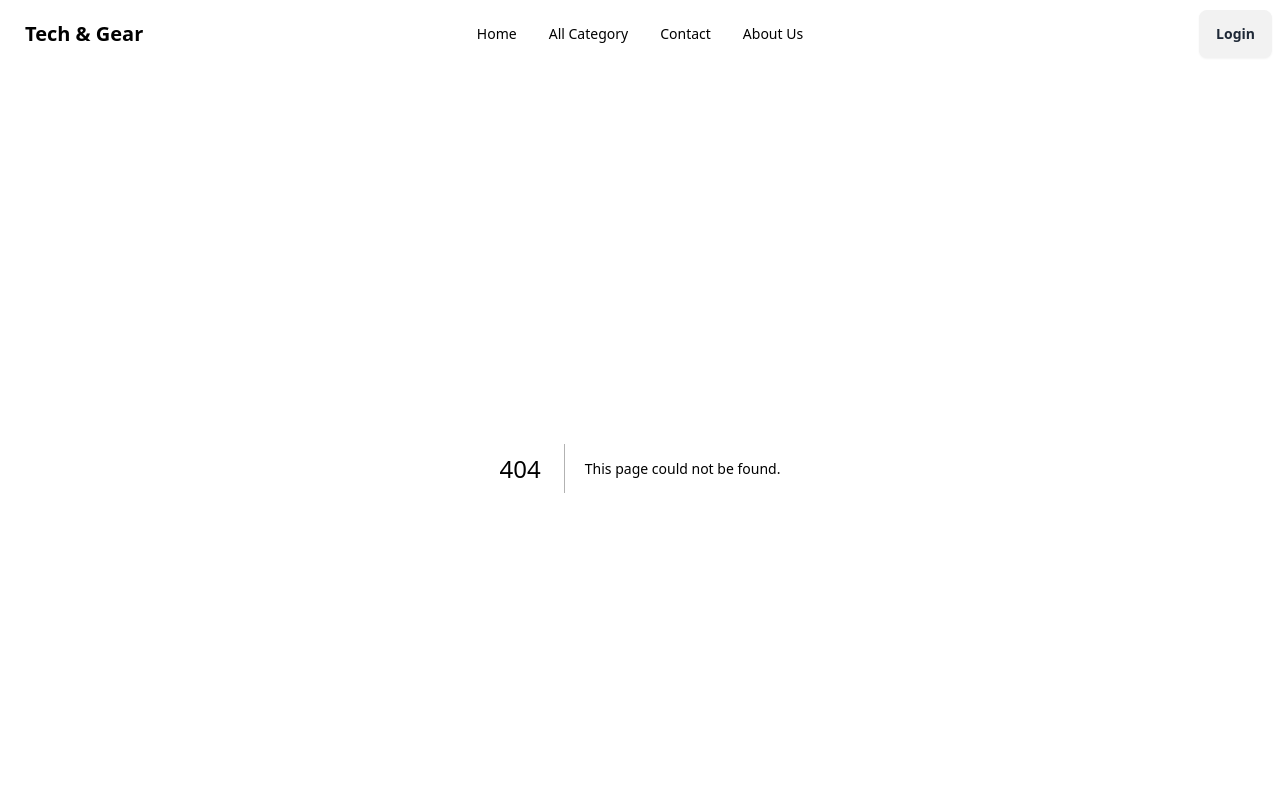
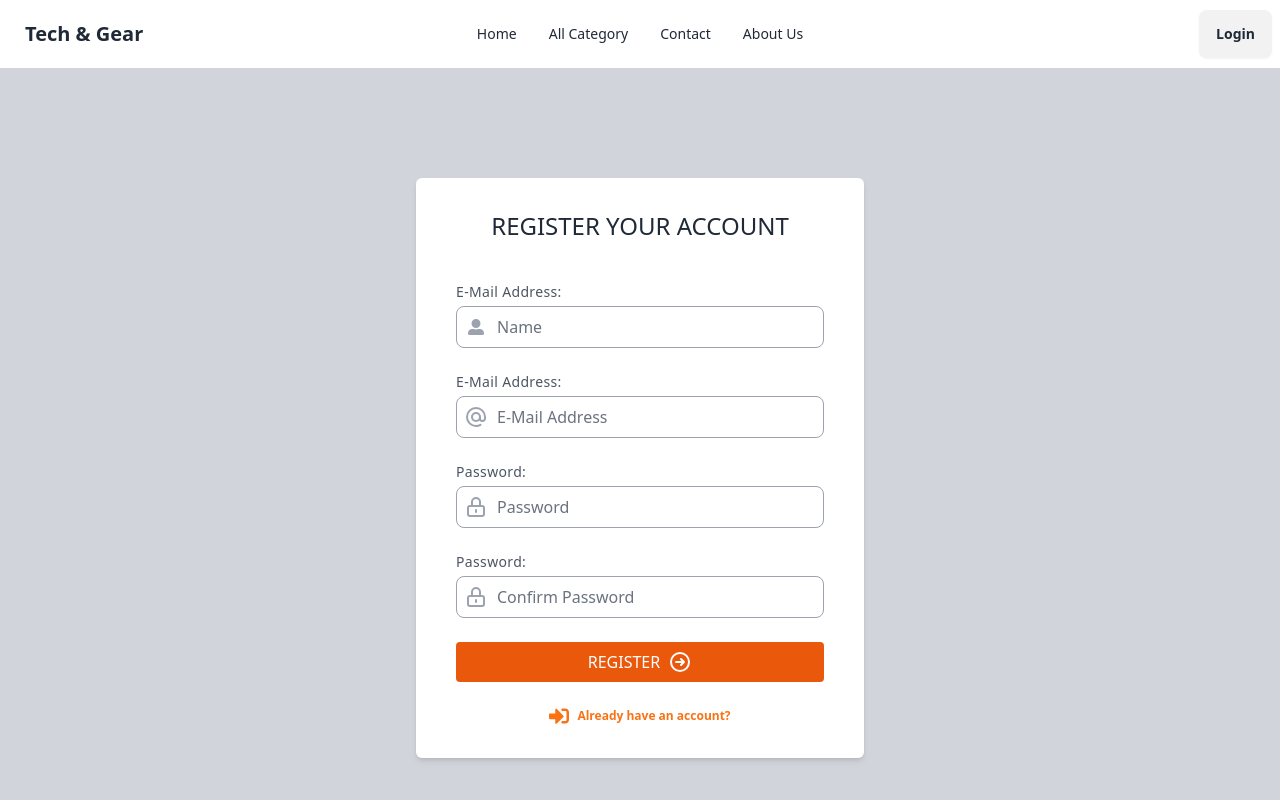
Before and after one commit to Mostafizur-Pro/tech-gear, a Next.js app: page /register in a window 1280 px wide. Before the commit this address had no page. Shown: the top 800 px of the page. Built offline with nearby package versions, Linux system fonts and the light colour scheme.

Commit message:
register page create

```diff
--- a/package.json
+++ b/package.json
@@ -11,7 +11,8 @@
   "dependencies": {
     "next": "14.0.4",
     "react": "^18",
-    "react-dom": "^18"
+    "react-dom": "^18",
+    "react-icons": "^4.12.0"
   },
   "devDependencies": {
     "@types/node": "^20",
--- /dev/null
+++ b/src/pages/register/index.tsx
@@ -0,0 +1,111 @@
+import Link from "next/link";
+import { useState } from "react";
+import { FaSignInAlt, FaUserAlt } from 'react-icons/fa'
+
+const Register = () => {
+  // storing form data in state
+  const [formData, setFormData] = useState({ name: "", email: "", password: "", cPassword: "" });
+
+  // storing errors in state
+  const [Confirm_errors, setConfirm_Errors] = useState(false);
+  const [length_errors, setLength_Errors] = useState(false);
+
+  // destructuring form data
+  const { name, email, password, cPassword } = formData;
+
+  // handling form data sending it to backend
+  const handleSubmit = async (e: { preventDefault: () => void; }) => {
+      e.preventDefault();
+
+  }
+  return (
+    <div className="min-h-screen flex flex-col items-center justify-center bg-gray-300">
+    <div className="flex flex-col bg-white shadow-md px-4 sm:px-6 md:px-8 lg:px-10 py-8 rounded-md w-full max-w-md">
+        <div className="font-medium self-center text-xl sm:text-2xl uppercase text-gray-800">REGISTER YOUR ACCOUNT</div>
+        <div className="mt-10">
+            <form onSubmit={handleSubmit} encType="application/json" >
+                <div className="flex flex-col mb-6">
+                    <label htmlFor="name" className="mb-1 text-xs sm:text-sm tracking-wide text-gray-600">E-Mail Address:</label>
+                    <div className="relative">
+                        <div className="inline-flex items-center justify-center absolute left-0 top-0 h-full w-10 text-gray-400">
+                            <FaUserAlt />
+                        </div>
+
+                        <input onChange={(e) => setFormData({ ...formData, name: e.target.value })} required id="name" type="text" name="name" className="text-sm sm:text-base placeholder-gray-500 pl-10 pr-4 rounded-lg border border-gray-400 w-full py-2 focus:outline-none focus:border-orange-400" placeholder="Name" />
+                    </div>
+                </div>
+                <div className="flex flex-col mb-6">
+                    <label htmlFor="email" className="mb-1 text-xs sm:text-sm tracking-wide text-gray-600">E-Mail Address:</label>
+                    <div className="relative">
+                        <div className="inline-flex items-center justify-center absolute left-0 top-0 h-full w-10 text-gray-400">
+                            <svg className="h-6 w-6" fill="none" strokeLinecap="round" strokeLinejoin="round" strokeWidth="2" viewBox="0 0 24 24" stroke="currentColor">
+                                <path d="M16 12a4 4 0 10-8 0 4 4 0 008 0zm0 0v1.5a2.5 2.5 0 005 0V12a9 9 0 10-9 9m4.5-1.206a8.959 8.959 0 01-4.5 1.207" />
+                            </svg>
+                        </div>
+
+                        <input onChange={(e) => setFormData({ ...formData, email: e.target.value })} required id="email" type="email" name="email" className="text-sm sm:text-base placeholder-gray-500 pl-10 pr-4 rounded-lg border border-gray-400 w-full py-2 focus:outline-none focus:border-orange-400" placeholder="E-Mail Address" />
+                    </div>
+                </div>
+                <div className="flex flex-col mb-6">
+                    <label htmlFor="password" className="mb-1 text-xs sm:text-sm tracking-wide text-gray-600">Password:</label>
+                    <div className="relative">
+                        <div className="inline-flex items-center justify-center absolute left-0 top-0 h-full w-10 text-gray-400">
+                            <span>
+                                <svg className="h-6 w-6" fill="none" strokeLinecap="round" strokeLinejoin="round" strokeWidth="2" viewBox="0 0 24 24" stroke="currentColor">
+                                    <path d="M12 15v2m-6 4h12a2 2 0 002-2v-6a2 2 0 00-2-2H6a2 2 0 00-2 2v6a2 2 0 002 2zm10-10V7a4 4 0 00-8 0v4h8z" />
+                                </svg>
+                            </span>
+                        </div>
+
+                        <input onChange={(e) => setFormData({ ...formData, password: e.target.value })} required id="password" type="password" name="password" className="text-sm sm:text-base placeholder-gray-500 pl-10 pr-4 rounded-lg border border-gray-400 w-full py-2 focus:outline-none focus:border-orange-400" placeholder="Password" />
+                        {
+                            length_errors && <p className="text-red-500 text-xs italic">Please choose a password of at least 8 characters.</p>
+                        }
+                    </div>
+                </div>
+
+                <div className="flex flex-col mb-6">
+                    <label htmlFor="c-password" className="mb-1 text-xs sm:text-sm tracking-wide text-gray-600">Password:</label>
+                    <div className="relative">
+                        <div className="inline-flex items-center justify-center absolute left-0 top-0 h-full w-10 text-gray-400">
+                            <span>
+                                <svg className="h-6 w-6" fill="none" strokeLinecap="round" strokeLinejoin="round" strokeWidth="2" viewBox="0 0 24 24" stroke="currentColor">
+                                    <path d="M12 15v2m-6 4h12a2 2 0 002-2v-6a2 2 0 00-2-2H6a2 2 0 00-2 2v6a2 2 0 002 2zm10-10V7a4 4 0 00-8 0v4h8z" />
+                                </svg>
+                            </span>
+                        </div>
+
+                        <input onChange={(e) => setFormData({ ...formData, cPassword: e.target.value })} id="c-password" type="password" name="c-password" className="text-sm sm:text-base placeholder-gray-500 pl-10 pr-4 rounded-lg border border-gray-400 w-full py-2 focus:outline-none focus:border-orange-400" placeholder="Confirm Password" />
+                        {
+                            Confirm_errors && <p className="text-red-500 text-xs italic">Passwords do not match.</p>
+                        }
+                    </div>
+                </div>
+
+                <div className="flex w-full">
+                    <button type="submit" className="flex items-center justify-center focus:outline-none text-white text-sm sm:text-base bg-orange-600 hover:bg-orange-700 rounded py-2 w-full transition duration-150 ease-in">
+                        <span className="mr-2 uppercase">Register</span>
+                        <span>
+                            <svg className="h-6 w-6" fill="none" strokeLinecap="round" strokeLinejoin="round" strokeWidth="2" viewBox="0 0 24 24" stroke="currentColor">
+                                <path d="M13 9l3 3m0 0l-3 3m3-3H8m13 0a9 9 0 11-18 0 9 9 0 0118 0z" />
+                            </svg>
+                        </span>
+                    </button>
+                </div>
+            </form>
+        </div>
+        <div className="flex justify-center items-center mt-6">
+            <Link href="/login" className="inline-flex items-center font-bold text-orange-500 hover:text-orange-700 text-xs text-center">
+                <span>
+                    <FaSignInAlt className='text-xl' />
+                </span>
+                <span className="ml-2">Already have an account?</span>
+            </Link>
+        </div>
+    </div>
+    {/* <ToastContainer /> */}
+</div>
+  );
+};
+
+export default Register;
```
Also changed, not shown: 1 other file (tests, documents, lock files or other folders).
